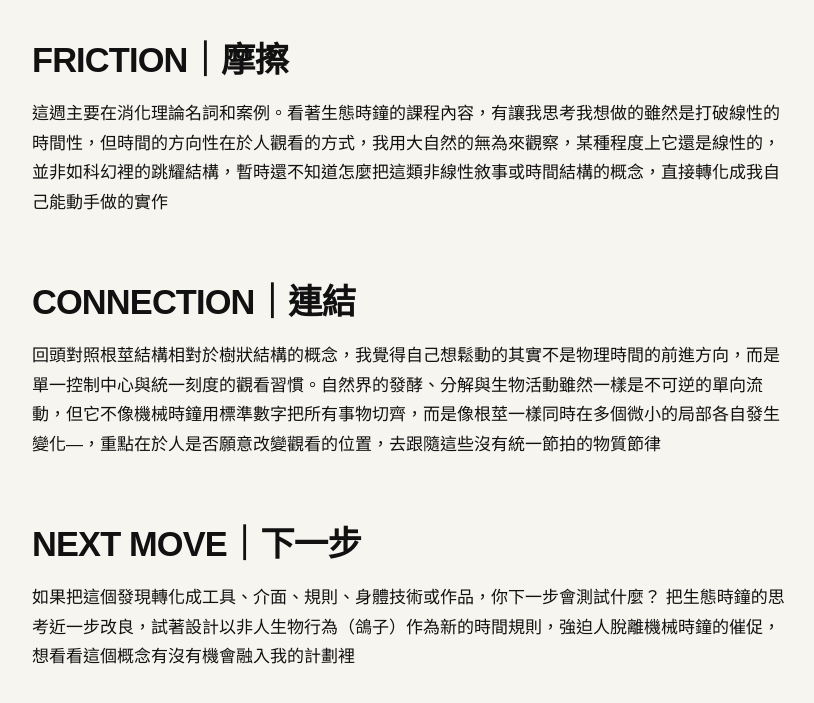
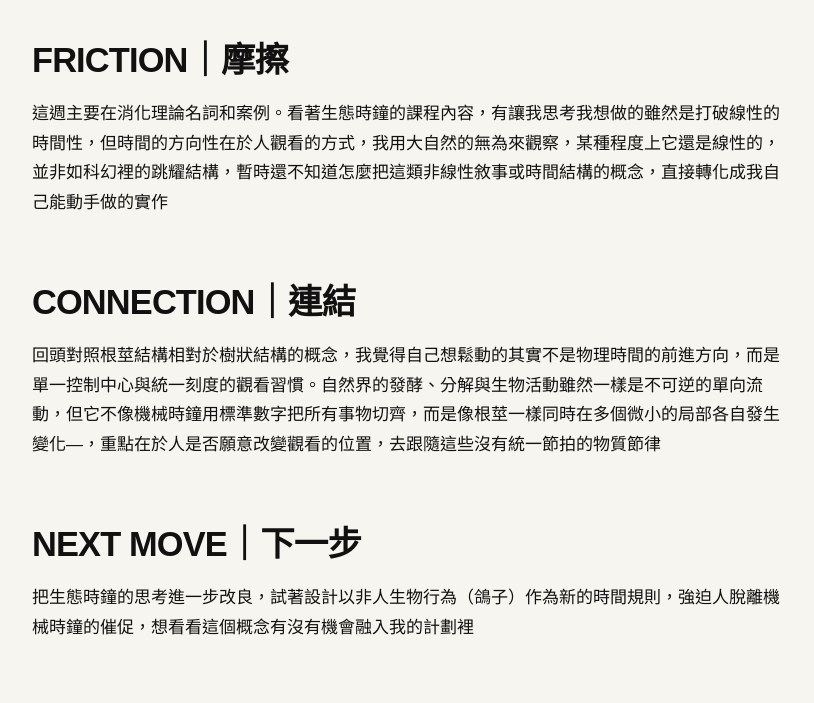
Before and after one commit to smallzy00lab/fieldworkarchive, a Jekyll site: the page built from weeks/week-10.md, in a window 1280 px wide and 900 px high, scrolled down 1747 px, cut to the strip 121-824 px from the top of the window. Shown: the whole strip, without its empty margins (48-862 px from the left). Built offline with Jekyll 4.4.1, drawn with Linux system fonts in a browser that asks for light colours.

Commit message:
Update week-10.md

```diff
--- a/weeks/week-10.md
+++ b/weeks/week-10.md
@@ -33,5 +33,4 @@ permalink: /weeks/week-10/
 
 ## NEXT MOVE｜下一步
 
-如果把這個發現轉化成工具、介面、規則、身體技術或作品，你下一步會測試什麼？
-把生態時鐘的思考近一步改良，試著設計以非人生物行為（鴿子）作為新的時間規則，強迫人脫離機械時鐘的催促，想看看這個概念有沒有機會融入我的計劃裡
+把生態時鐘的思考進一步改良，試著設計以非人生物行為（鴿子）作為新的時間規則，強迫人脫離機械時鐘的催促，想看看這個概念有沒有機會融入我的計劃裡
```
